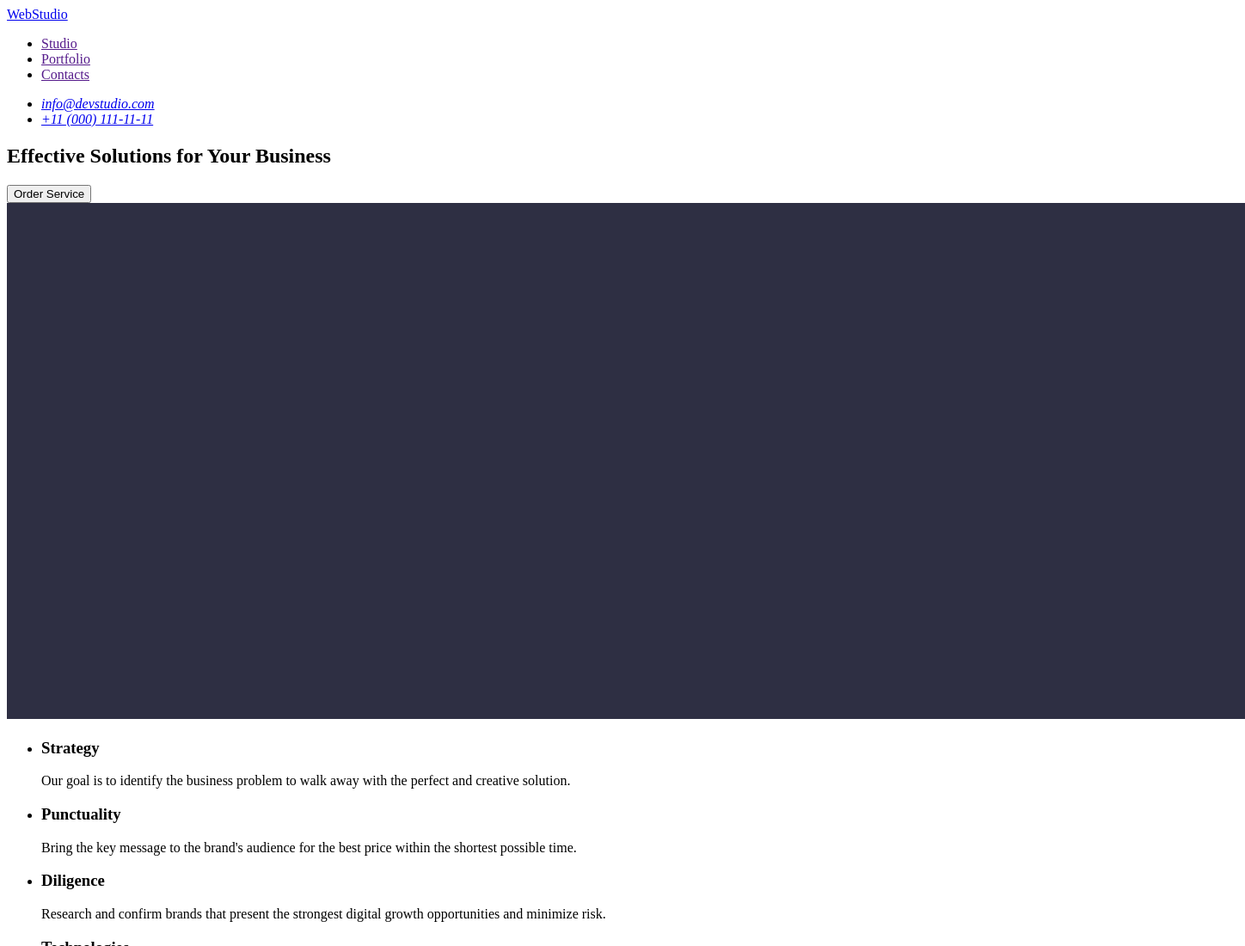
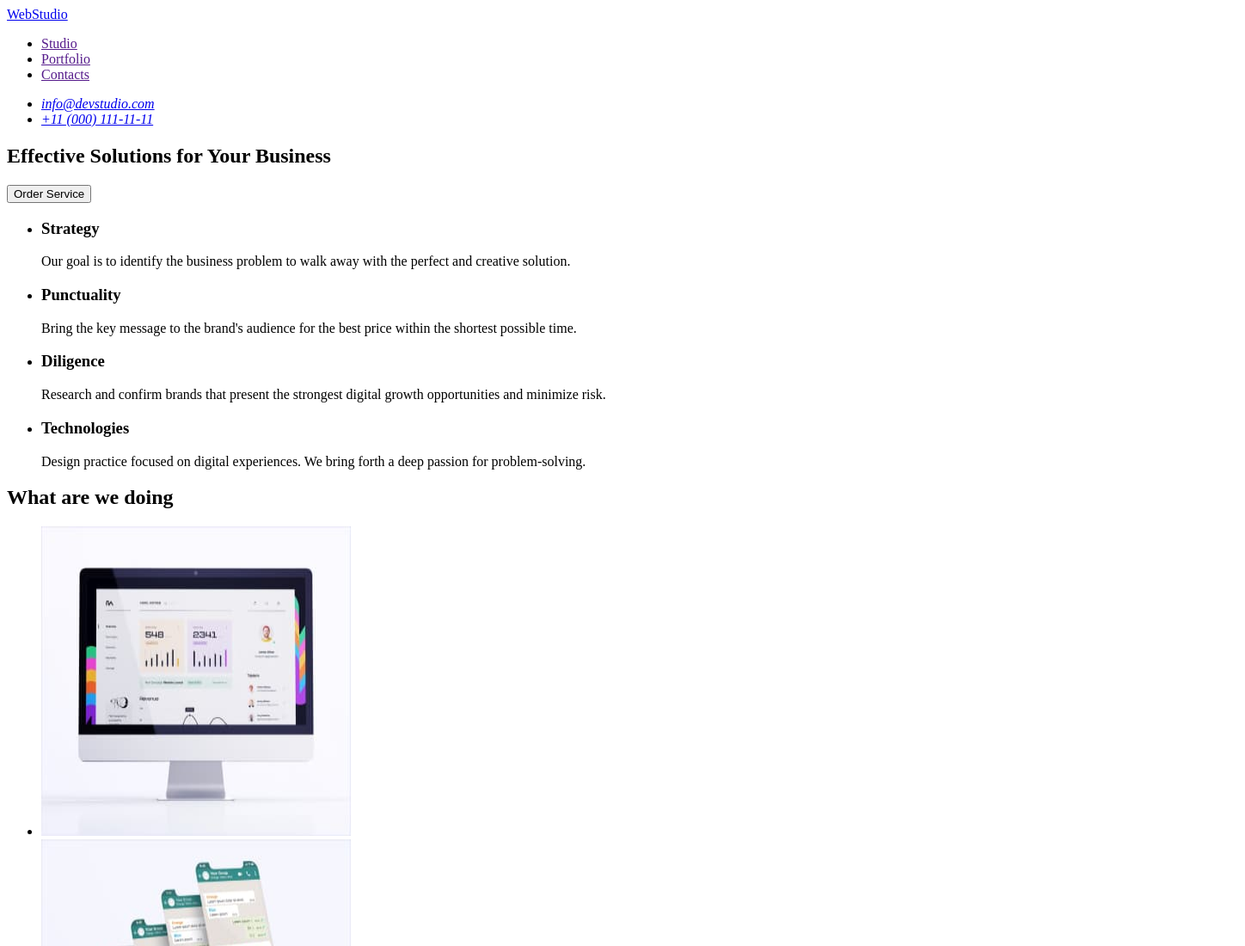
Before and after one commit to strictly-rigid/goit-markup-hw-01, a plain HTML site: page index.html in a window 1280 px wide. Shown: the top 1100 px of the page at 86% size, 1448 px wide, since content can reach past the window. Drawn offline with Linux system fonts and the light colour scheme.

Commit message:
update index.html section one comments

```diff
--- a/index.html
+++ b/index.html
@@ -37,7 +37,6 @@
       <section>
         <h1>Effective Solutions for Your Business</h1>
         <button type="button">Order Service</button>
-        <img src="./images/dark-bg.jpg" alt="hero" width="1440" height="600" />
       </section>
       <section>
         <h2 hidden>Our advantages</h2>
```
